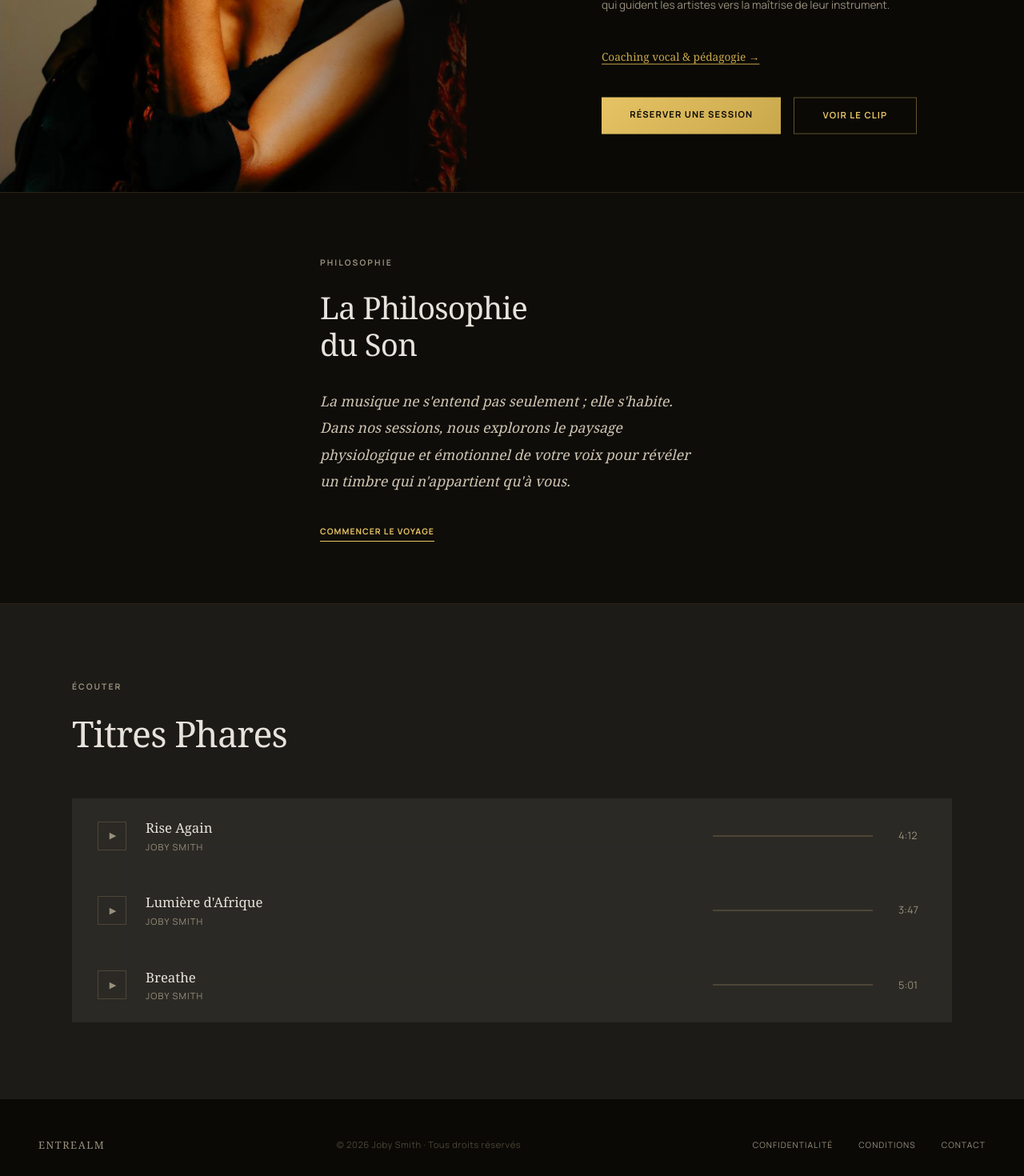
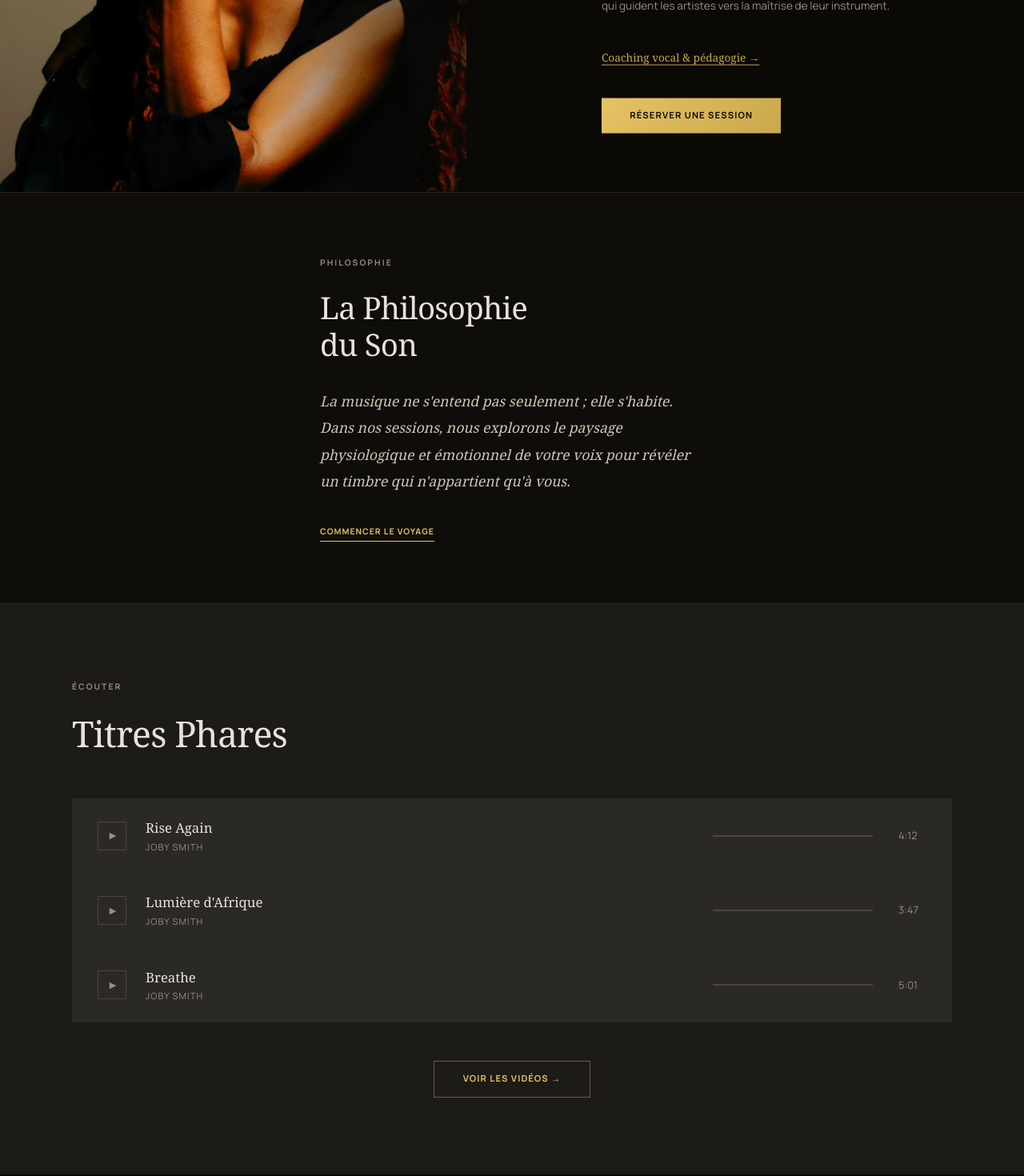
Before and after one commit to DavidSmite/entrealm-frontend, a Next.js app: page /entrealm/joby-smith in a window 1280 px wide. Shown: the part 560-2030 px from the top of the page at 80% size. Built offline with nearby package versions, Linux system fonts and the light colour scheme.

Commit message:
fix: Voir les vidéos déplacé dans section Titres Phares + nav Galerie vers /videos

```diff
--- a/src/app/entrealm/joby-smith/page.tsx
+++ b/src/app/entrealm/joby-smith/page.tsx
@@ -58,7 +58,7 @@ export default function JobySmithPage() {
         </a>
         <div className="nav-links" style={{ display: "flex", alignItems: "center", gap: "2.5rem" }}>
           {[
-            { label: "Galerie", href: "gallery" },
+            { label: "Galerie", href: "joby-smith/videos" },
             { label: "Coaching", href: "coaching" },
             { label: "Réservations", href: "bookings" },
             { label: "Archive", href: "archive" },
@@ -204,14 +204,6 @@ export default function JobySmithPage() {
             >
               Réserver une session
             </Link>
-            <Link
-              href="/entrealm/joby-smith/videos"
-              style={{ padding: "0.85rem 2.2rem", border: "1px solid rgba(230,195,100,0.4)", color: "#e6c364", fontSize: "0.7rem", letterSpacing: "0.1em", textTransform: "uppercase", textDecoration: "none", fontWeight: 600, background: "transparent", transition: "all .3s" }}
-              onMouseEnter={(e) => { e.currentTarget.style.background = "#e6c364"; e.currentTarget.style.color = "#0a0906"; }}
-              onMouseLeave={(e) => { e.currentTarget.style.background = "transparent"; e.currentTarget.style.color = "#e6c364"; }}
-            >
-              Voir le clip
-            </Link>
           </div>
         </div>
       </div>
@@ -315,6 +307,17 @@ export default function JobySmithPage() {
               </div>
             ))}
           </div>
+
+          <div style={{ display: "flex", justifyContent: "center", marginTop: "3rem" }}>
+            <Link
+              href="/entrealm/joby-smith/videos"
+              style={{ padding: "0.85rem 2.2rem", border: "1px solid rgba(230,195,100,0.4)", color: "#e6c364", fontSize: "0.7rem", letterSpacing: "0.1em", textTransform: "uppercase", textDecoration: "none", fontWeight: 600, background: "transparent", transition: "all .3s" }}
+              onMouseEnter={(e) => { e.currentTarget.style.background = "#e6c364"; e.currentTarget.style.color = "#0a0906"; }}
+              onMouseLeave={(e) => { e.currentTarget.style.background = "transparent"; e.currentTarget.style.color = "#e6c364"; }}
+            >
+              Voir les vidéos →
+            </Link>
+          </div>
         </div>
       </section>
 
```
